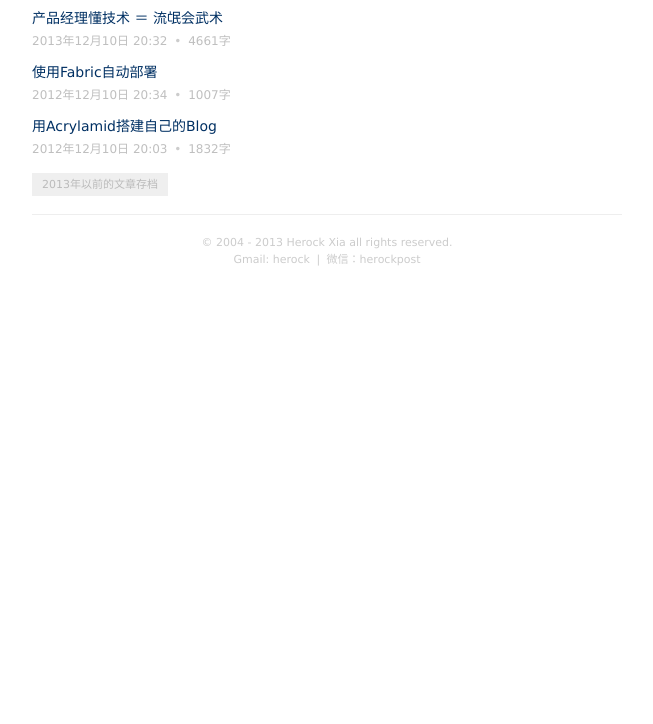
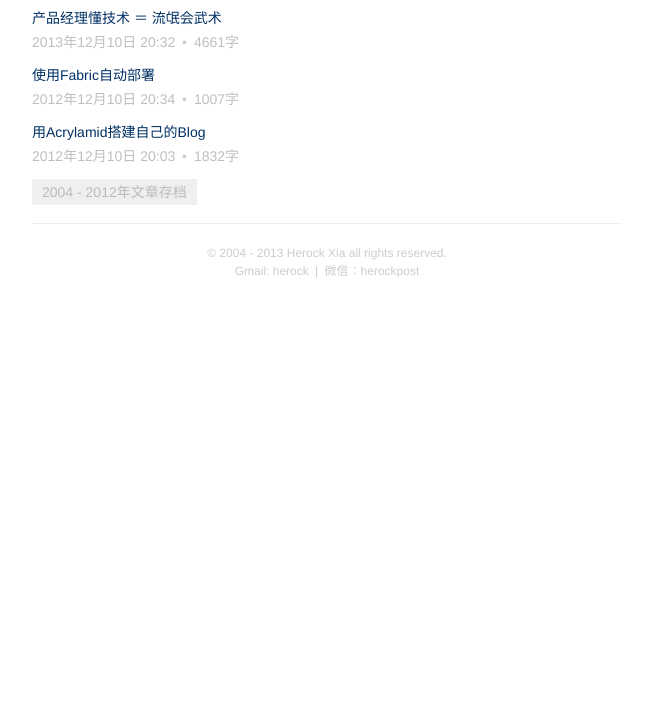
Before and after one commit to herock/herockpost_bak, a plain HTML site: page output/index.html in a window 1280 px wide. Shown: the part 76-800 px from the top of the page, without its empty margins (313-966 px from the left). Drawn offline with Linux system fonts and the light colour scheme.

Commit message:
调整meta样式

```diff
--- a/output/index.html
+++ b/output/index.html
@@ -85,7 +85,7 @@
 
 </div>
 
-<a href="#" class="old_archive">2013年以前的文章存档</a>
+<a href="#" class="old_archive">2004 - 2012年文章存档</a>
 
 <div class="footer">
 
--- a/style/sass/screen.scss
+++ b/style/sass/screen.scss
@@ -36,7 +36,7 @@ a {
 
 body {
     font-size: $normal-size;
-    font-family: 'Hiragino Sans GB', STHeiti, 'Microsoft YaHei', Verdana, Arial, Helvetica, sans-serif;
+    font-family: 'Helvetica Neue',"Hiragino Sans GB","Microsoft YaHei",Helvetica,Arial,sans-serif, STHeiti, Verdana;
 }
 
 header.title {
@@ -68,14 +68,14 @@ h1 {
     margin: 1px 0 10px 0;
     border: 0;
     color: #003063;
-    font-family: "Hiragino Sans GB", STHeiti, "Microsoft YaHei", Georgia, 'Times New Roman', serif;
+    font-family: 'Helvetica Neue',"Hiragino Sans GB","Microsoft YaHei",Helvetica,Arial,sans-serif, STHeiti, Verdana;
     font-size: medium;
     text-align: left;
 }
 
 .meta {
     color:#BFBFBF;
-    font-size: 12px;
+    font-size: 14px;
     }
 
 .post_meta {
@@ -94,10 +94,11 @@ h1 {
 a.old_archive {
     color:#bbbbbb;
     background-color:#efefef;
-    font-size: $normal-size - 3;
+    font-size: $normal-size;
     padding: 5px 10px;
     text-align: center;
     text-decoration: none;
+    width: 100%;
 }
 a.old_archive:hover {
     background-color: #ddd;
@@ -107,9 +108,9 @@ a.old_archive:hover {
 #footer {
     border-top: 1px solid #eee;
     margin-top:20px;
-    padding-top: 20px;
+    padding: 20px 0;
     text-align: center;
     color: #ccc;
-    font-size: 11px;
+    font-size: $normal-size - 2;
     // color:#bbbbbb;background-color:#efefef;
 }
```
Also changed, not shown: output/stylesheets/screen.css.
